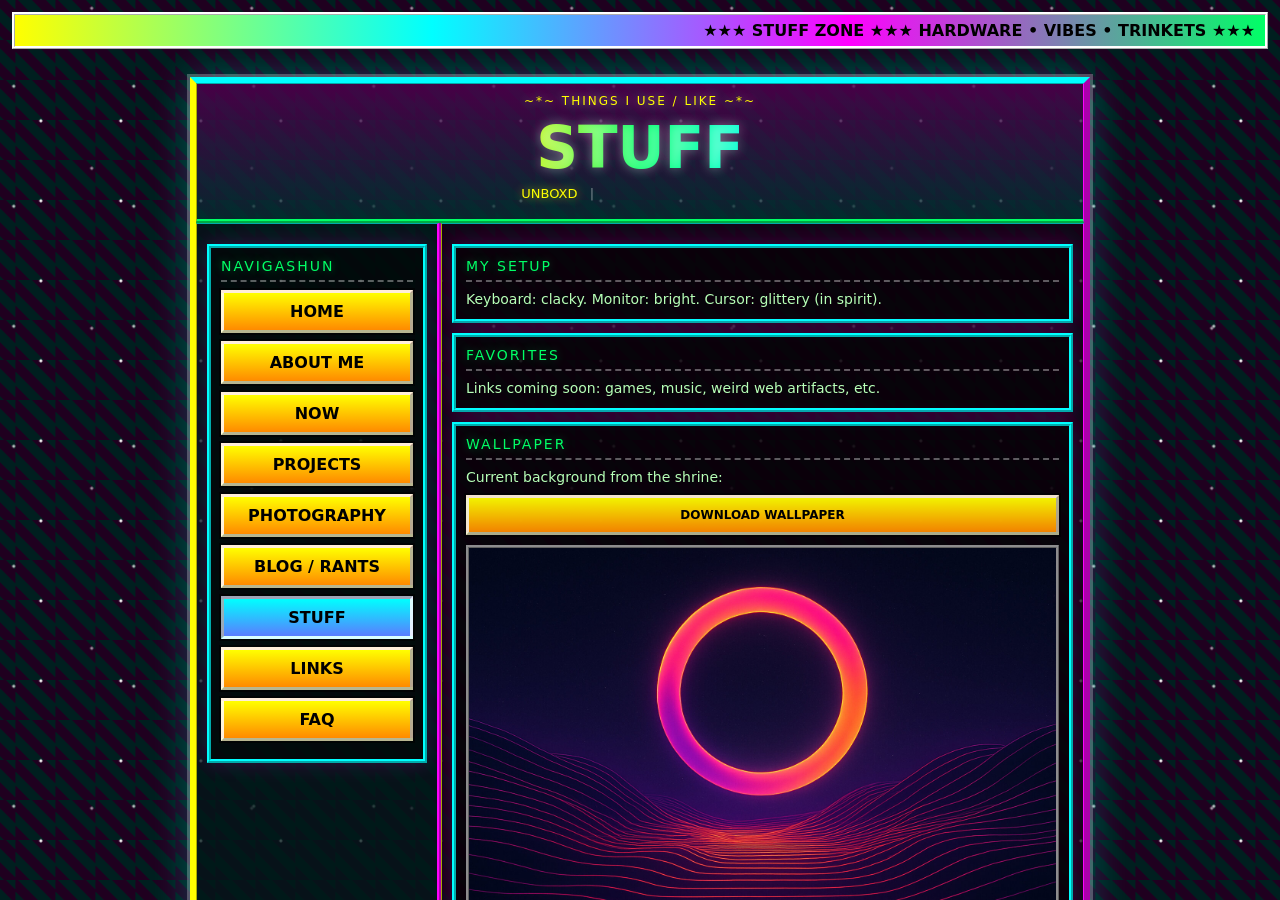
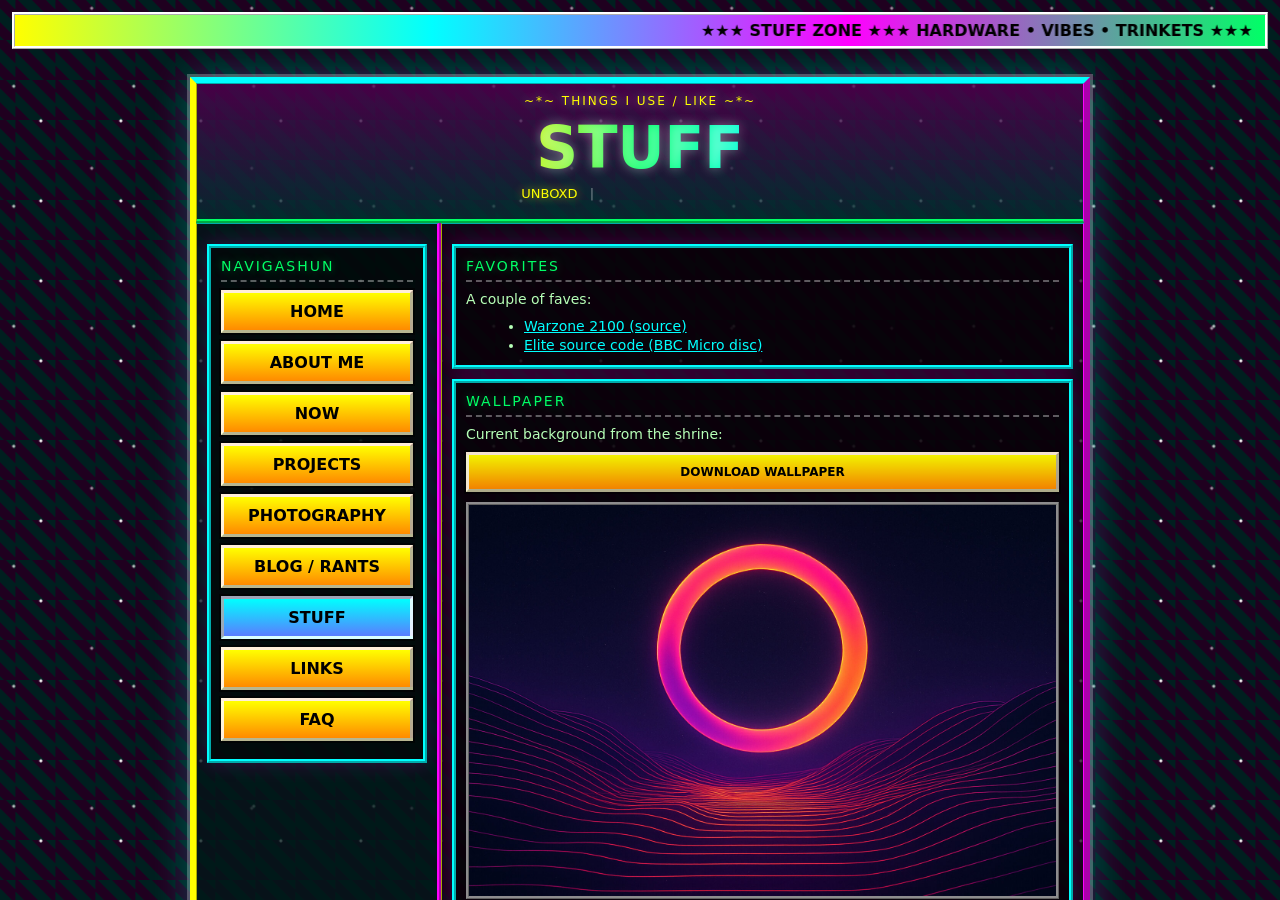
Before and after one commit to GnarGnarHead/GNARGNARHEAD.github.io, a Jekyll site: the page stuff.html, which Jekyll copies as it is, in a window 1280 px wide and 900 px high. Built offline with Jekyll 4.4.1, drawn with Linux system fonts in a browser that asks for light colours; some of the changed text lies outside the part shown.

Commit message:
Refactor code structure for improved readability and maintainability

```diff
--- a/index.html
+++ b/index.html
@@ -109,6 +109,9 @@
 	                  <div class="tiny">
 	                    <a href="stuff.html#setup">SEE FULL SETUP</a>
 	                  </div>
+	                  <a href="stuff.html#setup">
+	                    <img class="media mediaThumb" src="photos/setup-rendering.jpg" alt="Setup preview" loading="lazy" decoding="async">
+	                  </a>
 	                </div>
 	              </div>
               <div class="card">
--- a/stuff.html
+++ b/stuff.html
@@ -41,17 +41,14 @@
         </td>
 
 	        <td class="content" valign="top">
-          <div id="setup" class="panel">
-            <div class="panelTitle">MY SETUP</div>
-            <div class="small">
-              Keyboard: clacky. Monitor: bright. Cursor: glittery (in spirit).
-            </div>
-          </div>
-
 	          <div id="favorites" class="panel">
 	            <div class="panelTitle">FAVORITES</div>
 	            <div class="small">
-              Links coming soon: games, music, weird web artifacts, etc.
+	              A couple of faves:
+	              <ul class="list">
+	                <li><a href="https://github.com/Warzone2100/warzone2100" target="_blank" rel="noreferrer">Warzone 2100 (source)</a></li>
+	                <li><a href="https://github.com/markmoxon/elite-source-code-bbc-micro-disc" target="_blank" rel="noreferrer">Elite source code (BBC Micro disc)</a></li>
+	              </ul>
 	            </div>
 		          </div>
 
@@ -64,6 +61,19 @@
 		              </div>
 		              <a href="photos/ChatGPT%20Image%20Jun%204,%202025,%2009_11_38%20PM.jpg">
 		                <img class="media mediaPreview" src="photos/ChatGPT%20Image%20Jun%204,%202025,%2009_11_38%20PM.jpg" alt="Wallpaper preview" loading="lazy" decoding="async">
+		              </a>
+		            </div>
+		          </div>
+
+		          <div id="setup" class="panel">
+		            <div class="panelTitle">MY SETUP</div>
+		            <div class="small">
+		              Keyboard: clacky. Monitor: bright. Cursor: glittery (in spirit).
+		              <div class="tiny">
+		                <a href="photos/ChatGPT%20Image%20Feb%202%2C%202026%2C%2004_10_03%20PM.png">Click to enlarge (full PNG)</a>
+		              </div>
+		              <a href="photos/ChatGPT%20Image%20Feb%202%2C%202026%2C%2004_10_03%20PM.png">
+		                <img class="media mediaPreview" src="photos/setup-rendering.jpg" alt="Rendering of my desk setup" loading="lazy" decoding="async">
 		              </a>
 		            </div>
 		          </div>
```
Also changed, not shown: other parts of index.html (+1 -1 lines), photos/setup-rendering.jpg (added), 1 other file. Lines whose indentation alone changed are shown as unchanged.
